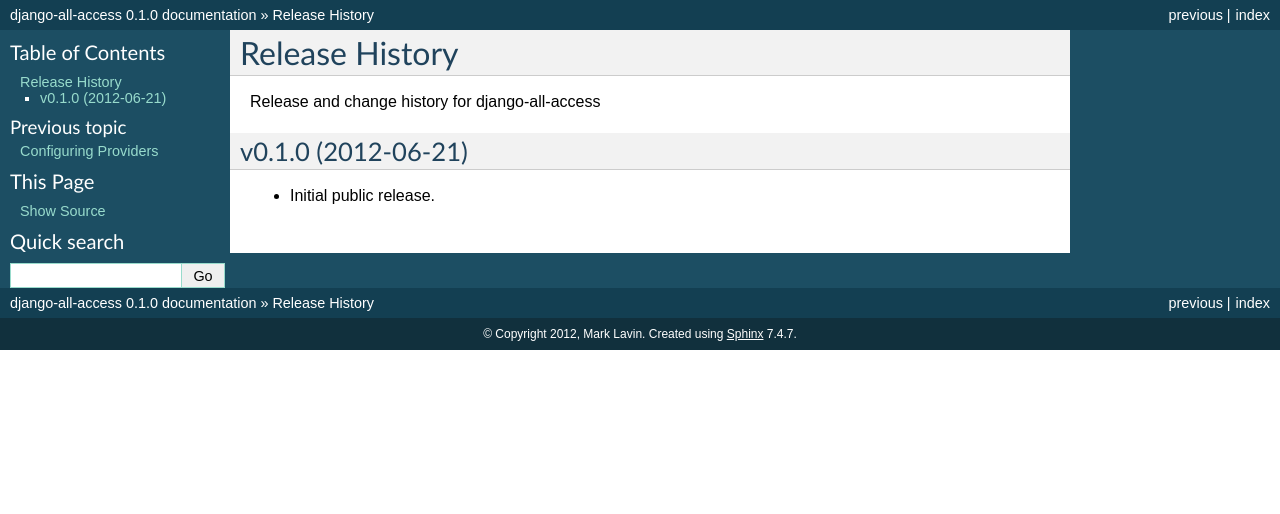
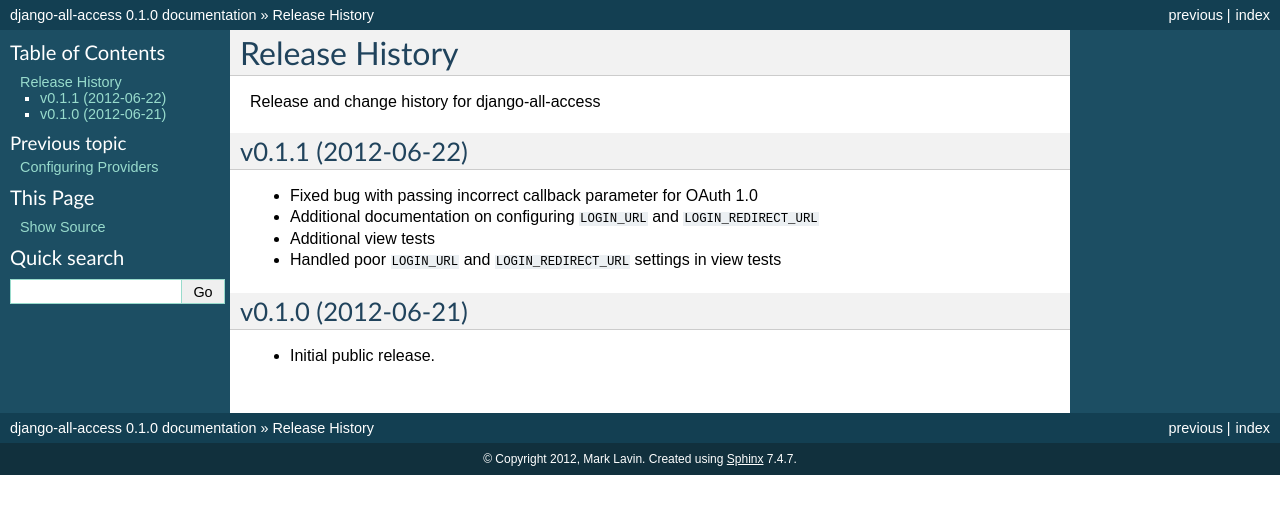
Before and after one commit to mlavin/django-all-access, a Sphinx documentation site: the page built from docs/releases.rst, in a window 1280 px wide. Shown: the top 514 px of the page. Built offline with Sphinx 7.4.7, drawn with Linux system fonts in a browser that asks for light colours.

Commit message:
Release notes on bug fix release.

```diff
--- a/docs/quick-start.rst
+++ b/docs/quick-start.rst
@@ -38,6 +38,10 @@
 created by ``startproject``. If you want to continue to use the default
 username/password based authentication should be be sure to include
 ``django.contrib.auth.backends.ModelBackend`` in this setting.
+
+By default django-all-access uses the built-in Django settings ``LOGIN_URL`` and
+``LOGIN_REDIRECT_URL``. You should be sure that these are set to valid urls for
+your site.
 
 
 Configure Urls
--- a/docs/releases.rst
+++ b/docs/releases.rst
@@ -2,6 +2,14 @@
 ====================================
 
 Release and change history for django-all-access
+
+v0.1.1 (2012-06-22)
+------------------------------------
+
+- Fixed bug with passing incorrect callback parameter for OAuth 1.0
+- Additional documentation on configuring ``LOGIN_URL`` and ``LOGIN_REDIRECT_URL``
+- Additional view tests
+- Handled poor ``LOGIN_URL`` and ``LOGIN_REDIRECT_URL`` settings in view tests
 
 
 v0.1.0 (2012-06-21)
```
